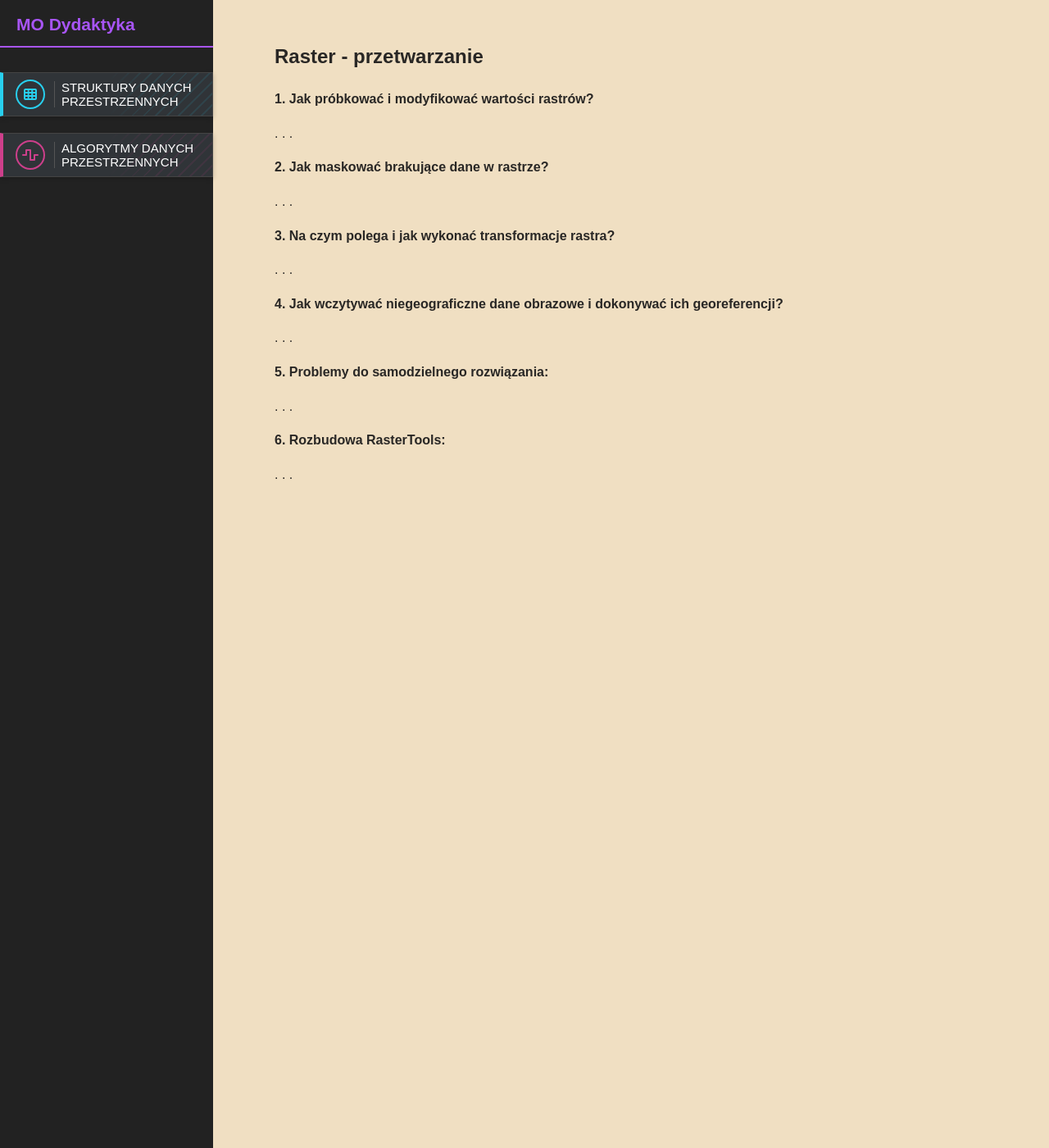
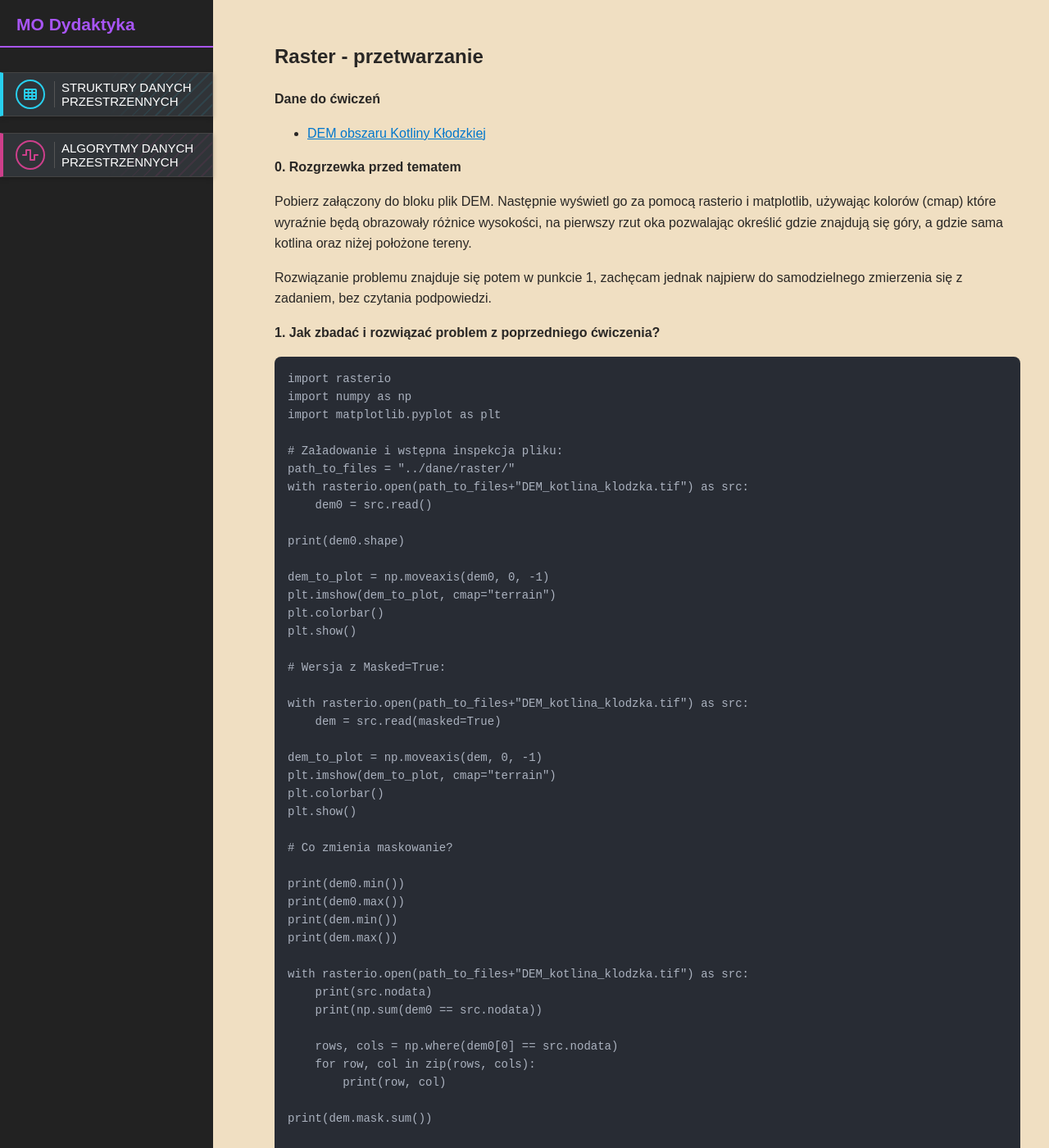
Before and after one commit to MateuszOsko/mo-dydaktyka, a Jekyll site: the page built from _courses/structures/3raster-2.md, in a window 1280 px wide and 1400 px high. Shown: the whole window at 82% size. Built offline with Jekyll 4.4.1, drawn with Linux system fonts in a browser that asks for light colours; nearby versions of some CDN libraries; some of the changed text lies outside the part shown.

Commit message:
raster - przetwarzanie cz.1

````diff
--- a/_courses/structures/3raster-2.md
+++ b/_courses/structures/3raster-2.md
@@ -8,12 +8,77 @@ order: 10
 ## Raster - przetwarzanie
 
 
-**1. Jak próbkować i modyfikować wartości rastrów?**
+**Dane do ćwiczeń**
 
-. . .
+<ul>
+    <li>
+        <a href="{{ '/dane/raster/DEM_kotlina_klodzka.tif' | relative_url }}" download>
+            DEM obszaru Kotliny Kłodzkiej
+        </a>
+    </li>
+</ul>
 
 
-**2. Jak maskować brakujące dane w rastrze?**
+**0. Rozgrzewka przed tematem**
+
+Pobierz załączony do bloku plik DEM. Następnie wyświetl go za pomocą rasterio i matplotlib, używając kolorów (cmap) które wyraźnie będą obrazowały różnice wysokości, na pierwszy rzut oka pozwalając określić gdzie znajdują się góry, a gdzie sama kotlina oraz niżej położone tereny.
+
+Rozwiązanie problemu znajduje się potem w punkcie 1, zachęcam jednak najpierw do samodzielnego zmierzenia się z zadaniem, bez czytania podpowiedzi.
+
+
+**1. Jak zbadać i rozwiązać problem z poprzedniego ćwiczenia?**
+
+```python
+import rasterio
+import numpy as np
+import matplotlib.pyplot as plt
+
+# Załadowanie i wstępna inspekcja pliku:
+path_to_files = "../dane/raster/"
+with rasterio.open(path_to_files+"DEM_kotlina_klodzka.tif") as src:
+    dem0 = src.read()
+
+print(dem0.shape)
+
+dem_to_plot = np.moveaxis(dem0, 0, -1)
+plt.imshow(dem_to_plot, cmap="terrain")
+plt.colorbar()
+plt.show()
+
+# Wersja z Masked=True:
+
+with rasterio.open(path_to_files+"DEM_kotlina_klodzka.tif") as src:
+    dem = src.read(masked=True)
+
+dem_to_plot = np.moveaxis(dem, 0, -1)
+plt.imshow(dem_to_plot, cmap="terrain")
+plt.colorbar()
+plt.show()
+
+# Co zmienia maskowanie?
+
+print(dem0.min())
+print(dem0.max())
+print(dem.min())
+print(dem.max())
+
+with rasterio.open(path_to_files+"DEM_kotlina_klodzka.tif") as src:
+    print(src.nodata)
+    print(np.sum(dem0 == src.nodata))
+
+    rows, cols = np.where(dem0[0] == src.nodata)
+    for row, col in zip(rows, cols):
+        print(row, col)
+
+print(dem.mask.sum())
+
+# Maskowanie jest też możliwe już po otwarciu pliku:
+dem1 = np.ma.masked_equal(dem0, -9999)
+print(dem1.mask.sum())
+```
+
+
+**2. Jak próbkować i modyfikować wartości rastrów?**
 
 . . .
 
````
Also changed, not shown: 1 other file.
